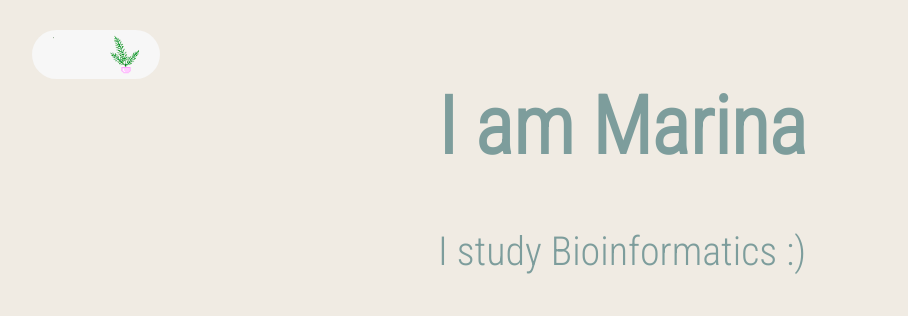
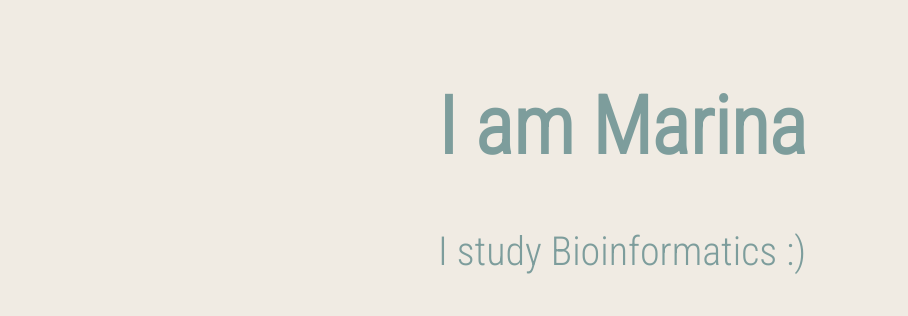
Before and after one commit to marinamomina/cv, a plain HTML site: page index.html in a window 1280 px wide. Shown: the top 316 px of the page, without its empty margins (18-926 px from the left). Drawn offline with Linux system fonts and the light colour scheme; files that its build step writes are made by us from their sources; files whose address does not match are found by name; a web font is replaced by a local one.

Commit message:
Update index.html

```diff
--- a/index.html
+++ b/index.html
@@ -13,7 +13,7 @@
 
 <body>
   <div class="top-container">
-    <img class="sailor-moon" src="/Users/marinamomina/Desktop/CVWeb/cv/images/download.png" alt="sailor moon picture">
+
 
 
     <h1>I am Marina</h1>
```
